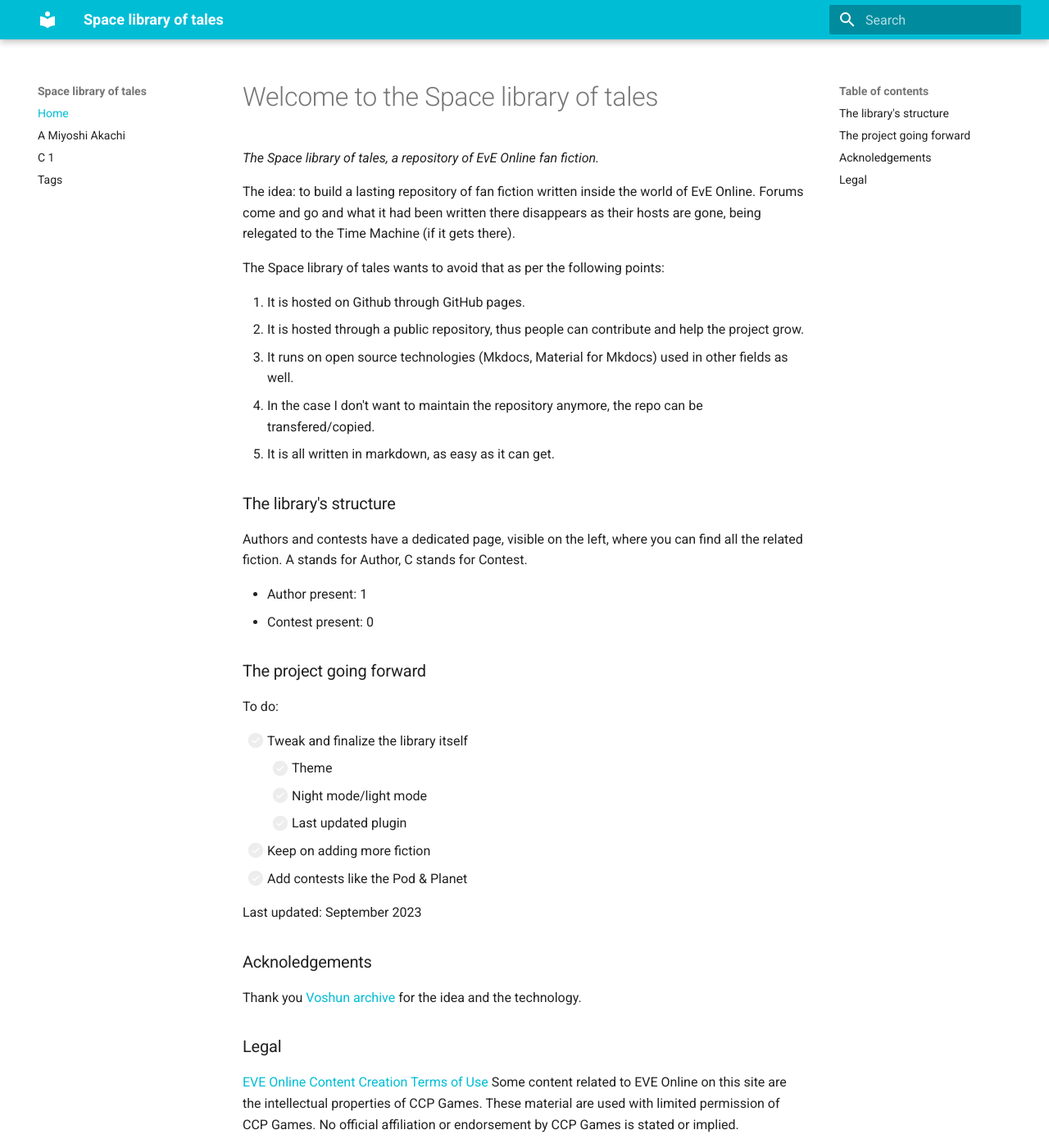
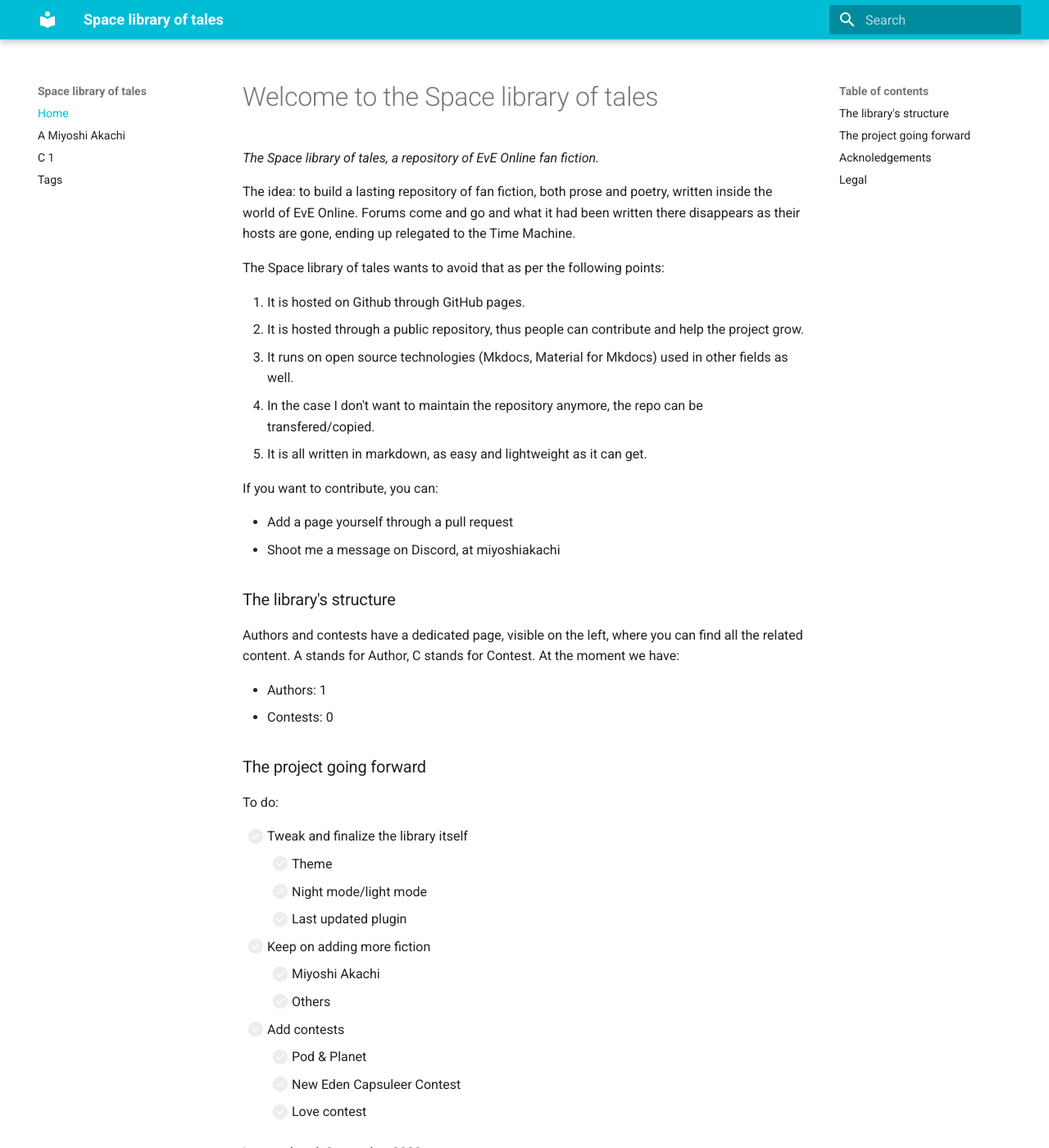
Before and after one commit to acfinspace/Spacelibraryoftales, an MkDocs documentation site: the page built from docs/index.md, in a window 1280 px wide and 1400 px high. Shown: the whole window at 82% size. Built offline with MkDocs 1.6.1 and Material for MkDocs 9.7.7, drawn with Linux system fonts in a browser that asks for light colours.

Commit message:
More content
Added a story, tweaked other minor stuff.

```diff
--- a/docs/index.md
+++ b/docs/index.md
@@ -2,7 +2,7 @@
 
 *The Space library of tales, a repository of EvE Online fan fiction.*
 
-The idea: to build a lasting repository of fan fiction written inside the world of EvE Online. Forums come and go and what it had been written there disappears as their hosts are gone, being relegated to the Time Machine (if it gets there).
+The idea: to build a lasting repository of fan fiction, both prose and poetry, written inside the world of EvE Online. Forums come and go and what it had been written there disappears as their hosts are gone, ending up relegated to the Time Machine.
 
 The Space library of tales wants to avoid that as per the following points:
 
@@ -10,13 +10,18 @@
 2. It is hosted through a public repository, thus people can contribute and help the project grow.
 3. It runs on open source technologies (Mkdocs, Material for Mkdocs) used in other fields as well.
 4. In the case I don't want to maintain the repository anymore, the repo can be transfered/copied.
-5. It is all written in markdown, as easy as it can get.
+5. It is all written in markdown, as easy and lightweight as it can get.
+
+If you want to contribute, you can:
+
+- Add a page yourself through a pull request
+- Shoot me a message on Discord, at miyoshiakachi
 
 ### The library's structure
-Authors and contests have a dedicated page, visible on the left, where you can find all the related fiction. A stands for Author, C stands for Contest.
+Authors and contests have a dedicated page, visible on the left, where you can find all the related content. A stands for Author, C stands for Contest. At the moment we have:
 
-- Author present: 1
-- Contest present: 0
+- Authors: 1
+- Contests: 0
 
 ### The project going forward
 To do:
@@ -26,7 +31,12 @@
     - [ ] Night mode/light mode
     - [ ] Last updated plugin
  - [ ] Keep on adding more fiction
- - [ ] Add contests like the Pod & Planet
+    - [ ] Miyoshi Akachi
+    - [ ] Others
+ - [ ] Add contests
+    - [ ] Pod & Planet
+    - [ ] New Eden Capsuleer Contest
+    - [ ] Love contest
 
 Last updated: September 2023
 
```
Also changed, not shown: README.md (+1 -1 lines), docs/miyoshiakachi.md (+2 -1 lines), docs/miyoshiakachi/afreeagentlife.md (added, +76 -0 lines), docs/miyoshiakachi/slavefromthedesert.md (+1 -0 lines), docs/miyoshiakachi/stellarfit.md (+1 -0 lines).
